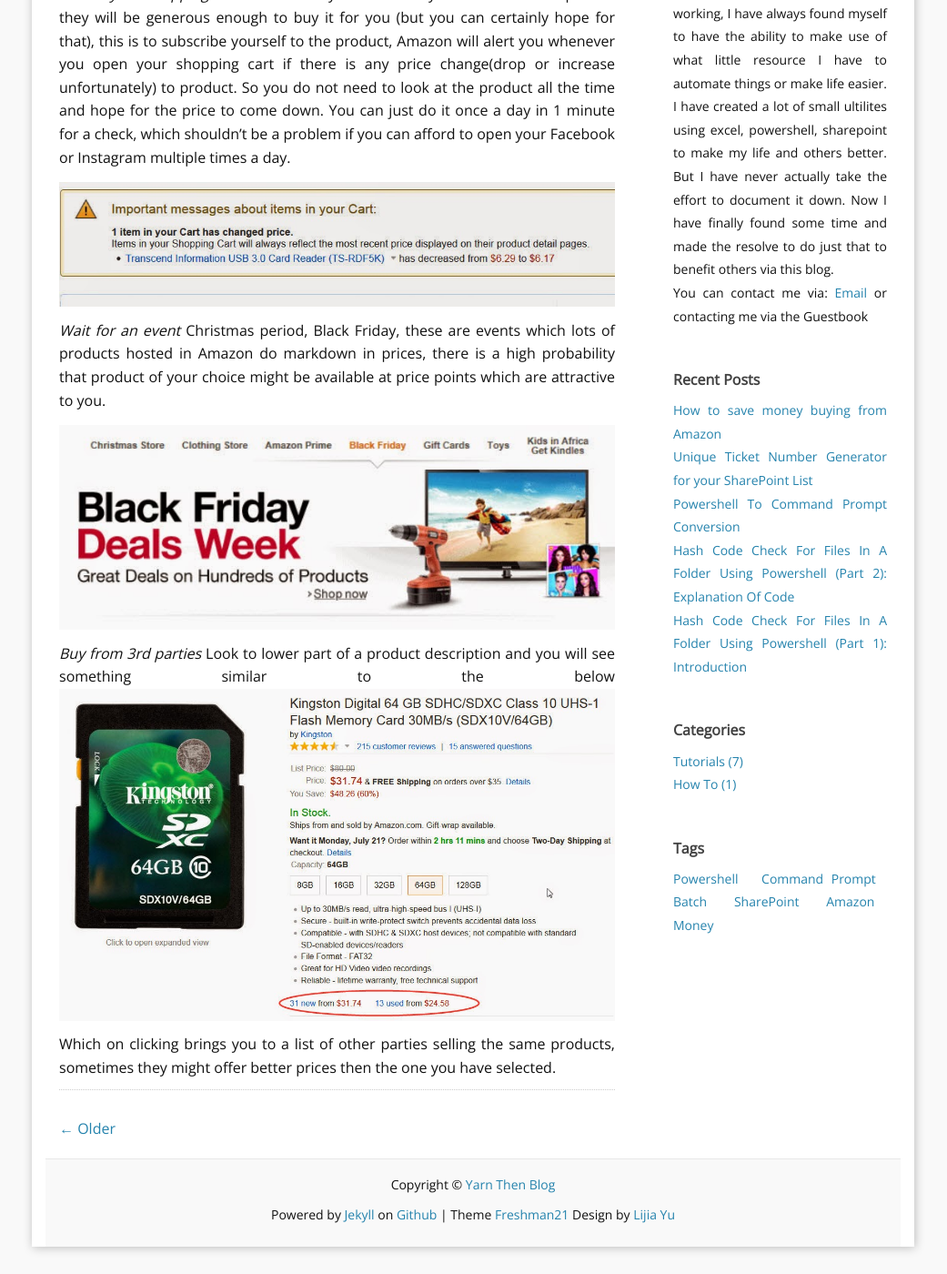
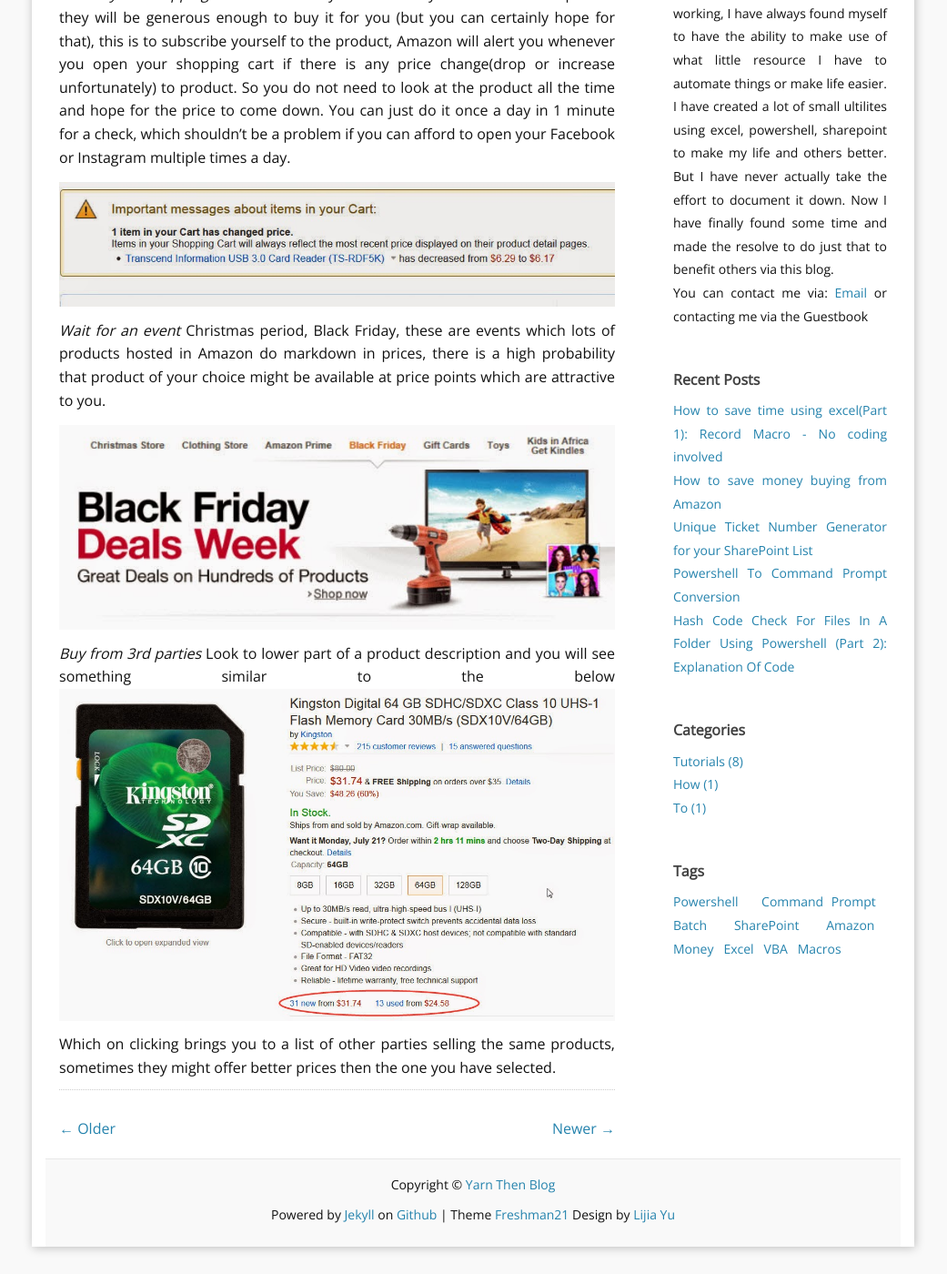
Before and after one commit to yarnthen/yarnthencohosking, a Jekyll site: the page built from _posts/2017-08-14-how-to-save-money-buying-from-Amazon.md, in a window 1280 px wide and 1400 px high, scrolled down 471 px. Shown: the whole window at 91% size, without its empty margins (120-1161 px from the left). Built offline with Jekyll 4.4.1, drawn with Linux system fonts in a browser that asks for light colours; nearby versions of some CDN libraries; comment, search, counter and statistics services are not loaded; some of the changed lines change nothing that is shown.

Commit message:
new post
How to save time using excel part 1

```diff
--- a/_posts/2017-08-14-how-to-save-money-buying-from-Amazon.md
+++ b/_posts/2017-08-14-how-to-save-money-buying-from-Amazon.md
@@ -3,7 +3,7 @@
 title: "How to save money buying from Amazon"
 excerpt: How to save money buying from Amazon
 summary: This post teaches some ways to save money buying from Amazon
-categories: [How To]
+categories: How To
 tags: [Amazon, Money]
 comments: true
 ---
--- /dev/null
+++ b/_posts/2017-08-15-how-to-save-time-using-excel-part-1.md
@@ -0,0 +1,41 @@
+---
+layout: post
+title: "How to save time using excel(Part 1): Record Macro - No coding involved"
+excerpt: How to do things faster with excel
+summary: "This post is written specifically for people who uses excel a lot. There are a lot of tasks which are always repeated again and again when you work with excel. What if you can create a keyboard shortcut to all these repeatable tasks? I will teach you how to create your own one(my repetive tasks might be different from yours)"
+categories: Tutorials
+tags: [Excel, VBA, Macros]
+comments: true
+---
+
+This post is written specifically for people who uses excel a lot. There are a lot of tasks which are always repeated again and again when you work with excel. What if you can create a keyboard shortcut to all these repeatable tasks? I will teach you how to create your own one(my repetive tasks might be different from yours)
+
+**Enabling the Developer Ribbon**
+
+This is something that comes out since excel 2010 where you cannot see the record macro(which is the means of us creating the automation). This is available in the Developer Ribbon only. So to get that out, you need to go to File tab->Options->Customize Ribbon->Main Tabs->check the Developer-> Click OK
+<img src="{{ site.urlimg }}/dev_ribbon.jpg" alt="">
+
+**Start recording macro**
+
+Go to the Developer Ribbon and click Record Macro
+<img src="{{ site.urlimg }}/record_macro_way.jpg" alt="">
+
+You will see the below window. Key in your macro name(optional unless you want some means to keep track of the names of your shortcut, if not keep as default).
+<img src="{{ site.urlimg }}/macro1.jpg" alt="">
+
+Click on the empty box below the shortcut key word to move the cursor there. Type the letter that you want as a shortcut key to run this macro (inputting k will mean this macro will be activated by Ctl+k). If you press the Shift key while pressing the letter, this will add a Shift to shortcut (inputting k while holding down Shift will mean to activate the macro by Ctl+Shift+k). I recommend to add a Shift key to your shortcut as a lot of the default windows keyboard shortcuts are with Ctl only (e.g. Ctl + z will be undo Ctl + v is paste). Overriding them with macro activation might cause confusion to you especially if you use the keyboard shortcut often.
+<img src="{{ site.urlimg }}/macro2.jpg" alt="">
+
+Most important part of this is to select where to store macro in. Select Personal Macro Workbook. This will allow you to reuse all the macros you have created in all your excel spreadsheet.
+<img src="{{ site.urlimg }}/macro3.jpg" alt="">
+
+Then click Ok to start recording.
+
+**Save your recording**
+
+Now you are on your own to create. For example, what I will do is to simply change the font size  from 11 to 12. I will do it via Font section in Home Ribbon. Once done, go to the Developer Ribbon and click on Stop Recording. Voila, your first automation is done!
+<img src="{{ site.urlimg }}/stoprecording.jpg" alt="">.
+
+Test out the macro. Like for my case i have a macro created with Ctl + Shift + k to change font to size 12. So i can set font of a particular cell or group of cell to 8 then press Ctl + Shift + k and hey presto it changed to size 12.
+
+The 2nd part of this is more technical as it would require some coding to be done. But nothing too difficult as VBA(excel coding language) are written in a very layman manner and in addition the coding will be very minimal. But there will be much more things you can do reading the next post (some things cannot be recorded but can be amended from what macro has recorded and modified via some code).
```
Also changed, not shown: images/dev_ribbon.jpg (added), images/macro1.jpg (added), images/macro2.jpg (added), images/macro3.jpg (added), images/record_macro_way.jpg (added), images/stoprecording.jpg (added).
